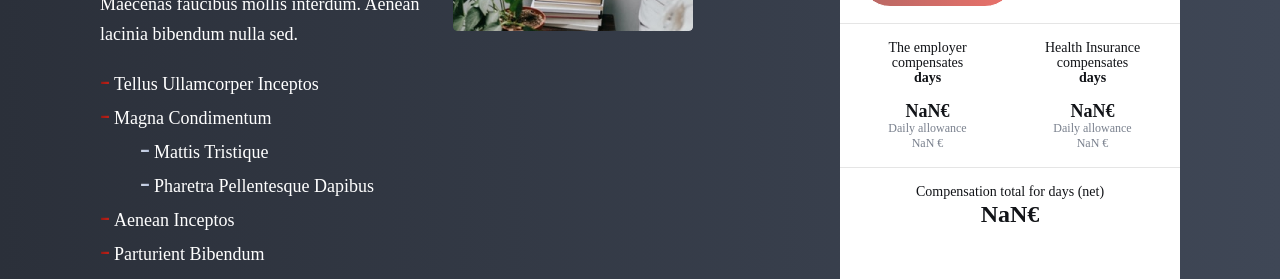
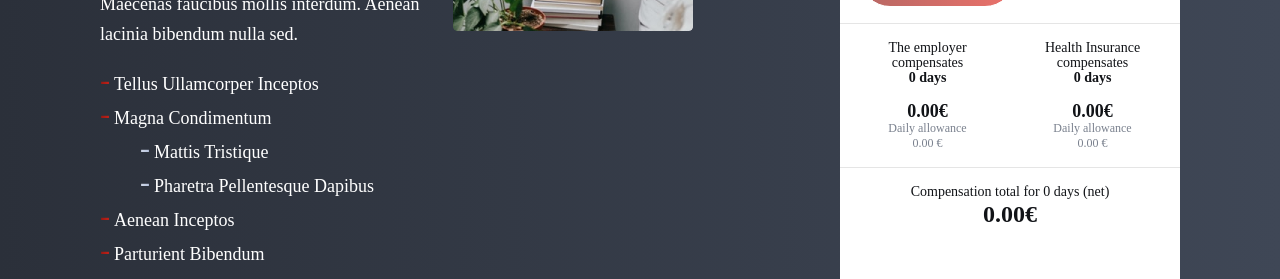
Before and after one commit to skavt/Compensation_Calculator, a Vue app: page / in a window 1280 px wide. Shown: the part 443-722 px from the top of the page. Built offline with nearby package versions, Linux system fonts and the light colour scheme.

Commit message:
Implement calculator main functional

```diff
--- a/src/modules/DefaultLayout.vue
+++ b/src/modules/DefaultLayout.vue
@@ -75,6 +75,53 @@
 <script>
   export default {
     name: "DefaultLayout",
+    data() {
+      return {
+        income: null,
+        sickDays: null,
+        haveTuberculosis: false,
+        employerCompensate: 0,
+        insuranceCompensate: 0,
+        employerCompensateDays: 0,
+        insuranceCompensateDays: 0,
+        dailyAllowance: 0,
+        totalCompensation: 0,
+        totalSickDays: 0,
+      }
+    },
+    methods: {
+      onCalculateClick() {
+        this.computedSickDays();
+        this.computedCompensations();
+        this.totalSickDays = this.sickDays;
+      },
+      computedSickDays() {
+        const sickDays = this.haveTuberculosis && this.sickDays > 240 ? 240 : this.sickDays > 182 ? 182 : this.sickDays;
+        const notCompensationDays = sickDays - 3;
+        const notInsuranceCompensationDays = sickDays - 8;
+
+        if (notCompensationDays > 0) {
+          if (this.sickDays >= 9) {
+            this.insuranceCompensateDays = notInsuranceCompensationDays;
+            this.employerCompensateDays = notCompensationDays - this.insuranceCompensateDays;
+          } else {
+            this.insuranceCompensateDays = 0;
+            this.employerCompensateDays = notCompensationDays;
+          }
+        } else {
+          this.insuranceCompensateDays = 0;
+          this.employerCompensateDays = 0;
+        }
+      },
+      computedCompensations() {
+        const yearSalary = this.income * 12;
+        const percentOfSalary = yearSalary * 0.7;
+        this.dailyAllowance = this.haveTuberculosis ? percentOfSalary / 240 : percentOfSalary / 182;
+        this.employerCompensate = this.dailyAllowance * this.employerCompensateDays;
+        this.insuranceCompensate = this.dailyAllowance * this.insuranceCompensateDays;
+        this.totalCompensation = this.employerCompensate + this.insuranceCompensate;
+      },
+    },
   }
 </script>
 
```
